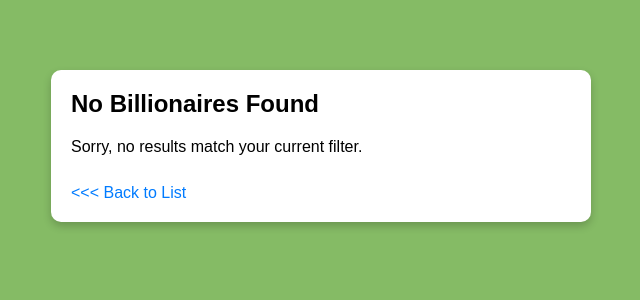
After one commit to Mahi-23691/Computer-Science, a Flask app: template SQL/Rich People/templates/no_result.html in a window 1280 px wide. The commit adds this page. Shown: the top 300 px of the page, without its empty margins (319-959 px from the left). Run offline with Flask 3, Linux system fonts and the light colour scheme; the template is opened without the code that fills it, so the values that code supplies are empty.

Commit message:
Added comments because teacher told me to. Also made a new page when there is no information to show.

```diff
--- a/SQL/Rich People/app.py
+++ b/SQL/Rich People/app.py
@@ -1,42 +1,58 @@
+"""Simple Database application with Flask and Python by Mahi Mahatab"""
+"""This is my final result for this assessment based on GUI"""
+
+# Imports
 from flask import Flask, render_template, request, redirect
 import sqlite3
 
+# Initializing App and Database Path
 app = Flask(__name__)
 DATABASE = r'C:\PersonalUse\School\Computer Science\SQL\Rich People\Data\rich_people.db'
 
+# Database connection
 def connect_db():
     return sqlite3.connect(DATABASE)
 
+# Filtering and sorting based on user input
 def filtering(sort_by=None, country=None, gender=None):
     db = connect_db()
     cursor = db.cursor()
 
+    # Base SQL query
     query = 'SELECT person_id, rank, name, age, country, city, gender, net_worth_billion FROM People'
-    choice = []
-    user_input = []
+    choice = []# To store filter conditions
+    user_input = []# To store actual values for filter conditions
 
+    # Checks if the user typed a country name for the filter
     if country:
         choice.append("country = ?")
-        user_input.append(country)
+        user_input.append(country)# Adds the input country to user_input list
 
+    # Checks if the user selected a gender from dropdown and adds it to the filter
     if gender:
         choice.append("gender = ?")
-        user_input.append(gender)
+        user_input.append(gender)# Adds the selected gender to user_input list
 
+    # If the user used any filter, add WHERE to base query
     if choice:
         query += " WHERE " + " AND ".join(choice)
 
+    # Checks if the user selected any sorting option and adds ORDER BY that user selecetion
     if sort_by in ["rank", "name", "age", "country", "city", "gender", "net_worth_billion"]:
         query += f" ORDER BY {sort_by} ASC"
 
+    # Execute the final query with the user inputs
     cursor.execute(query, user_input)
-    peoples = cursor.fetchall()
+    peoples = cursor.fetchall()# Store the results in a variable
     db.close()
-    return peoples
+    return peoples# Return the filtered/sorted people list
 
+# Get summary information about one person
 def get_summary(person_id):
     db = connect_db()
     cursor = db.cursor()
+
+    # SQL query that joins People and Summary table based on person_id
     cursor.execute('''
         SELECT People.name, Summary.organization_name, Summary.position_in_organization, Summary.self_made
         FROM People
@@ -44,31 +60,44 @@ def get_summary(person_id):
         WHERE People.person_id = ?;
     ''', (person_id,))
 
-    summary = cursor.fetchone()
+    summary = cursor.fetchone()# Get the summary info
     db.close()
-    return summary
+    return summary# Return the summary info
 
+# Main homepage route
 @app.route('/')
 def homepage():
+    # Get values from URL parameters (sort, country, gender)
     sort_by = request.args.get('sort')
     country = request.args.get('country')
     gender = request.args.get('gender')
 
+    # Get people based on filters and sorting
     peoples = filtering(sort_by, country, gender)
 
+    # If there are no results show a message card
+    if not peoples:
+        return render_template('no_results.html', country=country)
+
+    # Load the index page with the result data and filters
     return render_template('index.html', peoples=peoples, sort_by=sort_by, country=country, gender=gender)
 
+# Route for summary about one person
 @app.route('/summary/<int:person_id>')
 def person_summary(person_id):
     summary = get_summary(person_id)
 
+    # If no summary was found for the person_id then return message for the user
     if not summary:
         return "Person not found"
 
+    # Takes the values from summary and checls origin if self-made or not
     name, organization, position, self_made = summary
     origin = "Self-Made" if self_made == 1 else ("Inherited" if self_made == 0 else "[N/A]")
 
+    # Load the summary card template with person details
     return render_template('summary.html', name=name, organization=organization, position=position, origin=origin)
 
+# Runs the server
 if __name__ == '__main__':
     app.run(debug=True)
--- a/SQL/Rich People/rich_people.py
+++ b/SQL/Rich People/rich_people.py
@@ -1,4 +1,5 @@
 """Database about Rich People by Mahi Mahatab, May 2025"""
+"""This is a simple CLI based program!!!"""
 
 #Imports
 import sqlite3
--- a/SQL/Rich People/static/index.css
+++ b/SQL/Rich People/static/index.css
@@ -1,41 +1,52 @@
+/* Main Page */
 body {
     font-family: Arial, sans-serif;
-            background: #85BB65;
+    background-color: #85BB65;
     padding: 20px;
+    margin: 0;
 }
+
+/* Table structure */
 table {
     width: 100%;
     border-collapse: collapse;
     margin-top: 20px;
 }
+
 th, td {
     border: 1px solid #ccc;
     padding: 10px;
     text-align: left;
 }
+
 th {
     background-color: #eee;
-            cursor: pointer;
-            position: relative;
 }
-        th .filter-box, th .gender-box {
-            display: none;
-            position: absolute;
-            top: 100%;
-            left: 0;
-            background: white;
-            border: 1px solid #ccc;
-            padding: 5px;
-            z-index: 10;
-        }
-        .btn-toggle {
-            margin-right: 10px;
-            padding: 5px 10px;
-        }
+
+/* Hyperlink styling */
 a {
     text-decoration: none;
     color: #007bff;
 }
+
 a:hover {
     text-decoration: underline;
 }
+
+/* Card container*/
+.card {
+    background: #fff;
+    border-radius: 10px;
+    padding: 20px;
+    max-width: 500px;
+    margin: 50px auto;
+    box-shadow: 0 4px 8px rgba(0, 0, 0, 0.2);
+}
+
+.card h2 {
+    margin-top: 0;
+}
+
+.info {
+    margin: 10px 0;
+}
--- /dev/null
+++ b/SQL/Rich People/templates/no_result.html
@@ -0,0 +1,31 @@
+<!-- This is a page for when there is no results -->
+<!DOCTYPE html>
+<html lang="en">
+<head>
+    <meta charset="UTF-8">
+    <title>No Results Found</title>
+    <link rel="stylesheet" href="{{ url_for('static', filename='index.css') }}">
+</head>
+<body>
+
+    <!-- Error message card -->
+    <div class="card">
+        <h2>No Billionaires Found</h2>
+
+        <!-- Message for the user -->
+        <div class="info">
+            Sorry, no results match your current filter{{ 's' if country else '' }}.
+        </div>
+
+        <!-- Show selected country if there is any provided by the user -->
+        {% if country %}
+            <div class="info"><strong>Country:</strong> {{ country }}</div>
+        {% endif %}
+
+        <br>
+        <!-- Link back to the homepage -->
+        <a href="{{ url_for('homepage') }}"><<< Back to List</a>
+    </div>
+
+</body>
+</html>
```
Also changed, not shown: SQL/Rich People/static/summary.css (+6 -1 lines), SQL/Rich People/templates/index.html (+14 -1 lines), SQL/Rich People/templates/summary.html (+13 -0 lines). Lines whose indentation alone changed are shown as unchanged.
